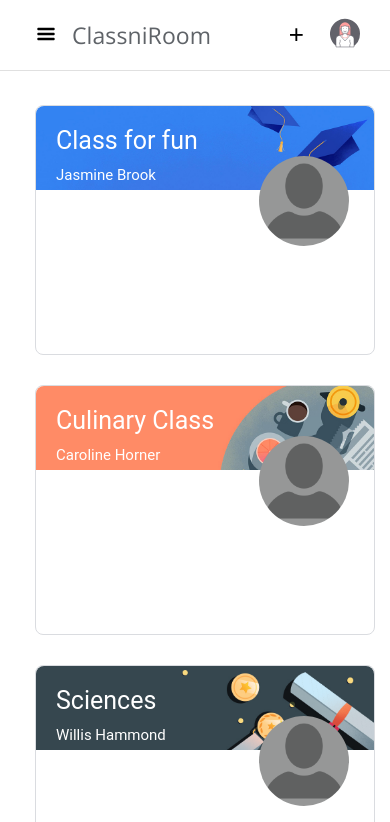
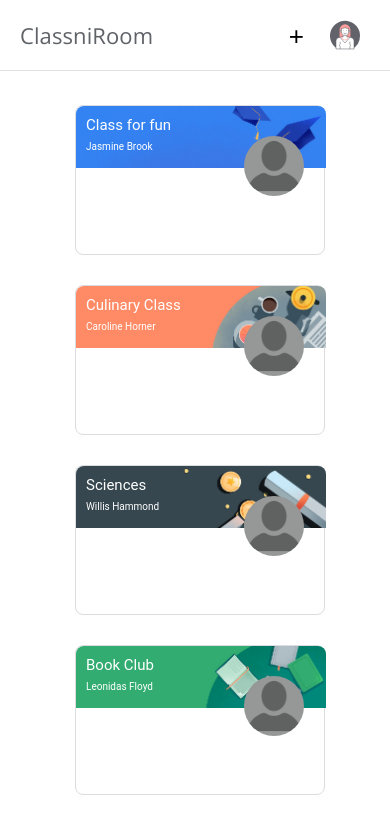
Before and after one commit to Tamar-Mepe/ClassniRoom, a plain HTML site: page src/html/courses.html in a window 390 px wide. Shown: the top 822 px of the page. Drawn offline with nearby package versions, Linux system fonts and the light colour scheme.

Commit message:
make courses page responsive

```diff
--- a/src/css/courses.css
+++ b/src/css/courses.css
@@ -18,7 +18,7 @@
     width: 380px;
     position: relative;
     box-sizing: border-box;
-    margin: 15px 15px 15px 15px;
+    margin: 15px 15px;
 }
 
 main {
@@ -60,3 +60,45 @@ main {
     top: 50px;
     border-radius: 50%
 }
+
+@media only screen and (max-width: 840px) {
+    .row {
+        padding-left: 10px;
+        justify-content: center;
+    }
+}
+
+@media only screen and (max-width: 440px) {
+    .row {
+        padding-left: 10px;
+    }
+    .column {
+        width: 250px;
+        height: 150px;
+        margin: 15px 10px;
+    }
+    .lecturer-icon {
+        position: absolute;
+        height: 60px;
+        width: 60px;
+        right: 20px;
+        top: 30px;
+        border-radius: 50%
+    }
+    .col-img {
+        width: 250px;
+    }
+    .class-label {
+        left: 10px;
+        top: 10px;
+        font-size: 15px;
+    }
+    .lecturer-label {
+        color: white;
+        font-size: 10px;
+        position: absolute;
+        left: 10px;
+        top: 35px;
+        font-family: 'Google Sans', Roboto, Arial, sans-serif;
+    }
+}
--- a/src/css/header.css
+++ b/src/css/header.css
@@ -4,10 +4,9 @@ header {
 }
 
 .logo {
-    font-size: 23px;
+    font-size: 22px;
     color: #5f6368;
     letter-spacing: 0.1px;
-    align-self: center;
     margin-left: 10px;
 }
 
@@ -106,3 +105,22 @@ ul:last-child {
 .middle-text {
     margin-right: 100px;
 }
+
+.right-stuff {
+    height: 30px;
+}
+
+@media only screen and (max-width: 440px) {
+    .burger-icon {
+        display: none;
+    }
+    ul:nth-child(1) {
+        padding-left: 10px;
+    }
+}
+
+@media only screen and (max-width: 270px) {
+    .logo {
+        display: none;
+    }
+}
--- a/src/html/courses.html
+++ b/src/html/courses.html
@@ -13,11 +13,11 @@
 <body>
     <header>
         <nav>
-            <ul class="right-stuff">
+            <ul class="left-stuff">
                 <button class="burger-icon"><img src="../images/burger.svg"></button>
                 <li class="logo">ClassniRoom</li>
             </ul>
-            <ul class="left-stuff">
+            <ul class="right-stuff">
                 <li><button class="plus-button">+</button></li>
                 <li><img src="../images/girl.svg" class="girl-icon"></li>
             </ul>
```
Also changed, not shown: src/html/assignments.html (+2 -2 lines), src/html/classroom.html (+2 -2 lines), src/html/students.html (+2 -2 lines).
